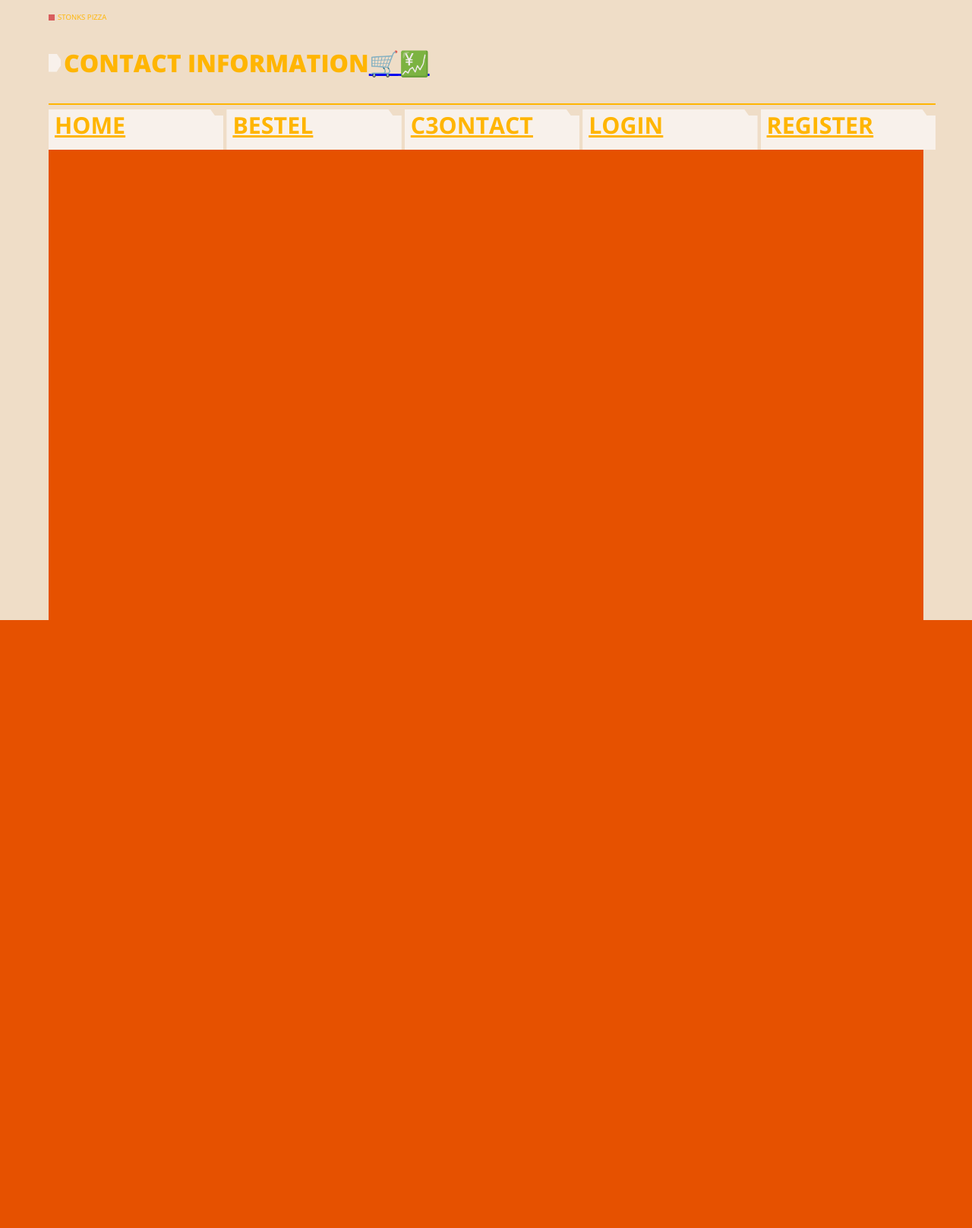
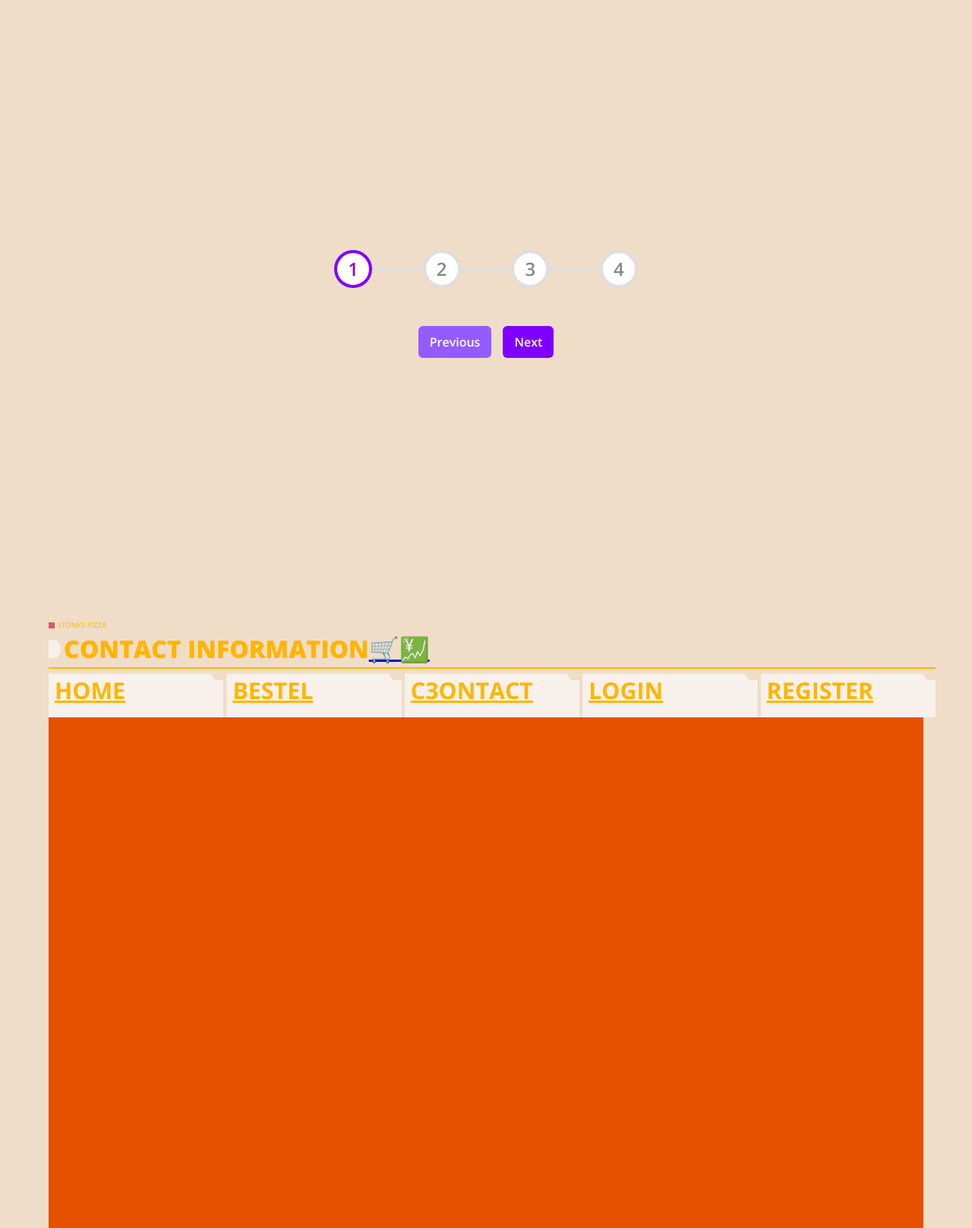
Before and after one commit to AnatomyKing/NEL-Pizzeria, a Laravel app: page /status in a window 1280 px wide. Shown: the whole page at 76% size. Before the commit the page ends 816 px from the top, so only its background shows below. Run offline with Laravel 12, Linux system fonts and the light colour scheme.

Commit message:
progressbar
progressbar

```diff
--- a/laravel/NELpizza/public/css/status.css
+++ b/laravel/NELpizza/public/css/status.css
@@ -0,0 +1,121 @@
+:root {
+    font-family: ui-sans-serif, system-ui, sans-serif, "Apple Color Emoji",
+      "Segoe UI Emoji", "Segoe UI Symbol";
+    line-height: 1.5;
+    font-weight: 400;
+
+    font-synthesis: none;
+    text-rendering: optimizeLegibility;
+    -webkit-font-smoothing: antialiased;
+    -moz-osx-font-smoothing: grayscale;
+
+    --primary: hsl(270, 100%, 50%);
+    --white: #fff;
+    --black: #000;
+    --darker: color-mix(in oklab, var(--primary), var(--black, #000) 15%);
+    --lighter: color-mix(in oklab, var(--primary), var(--white, #fff) 20%);
+  }
+
+  :is(*, *::before, *::after) {
+    margin: 0;
+    padding: 0;
+    box-sizing: border-box;
+  }
+
+  .main-wrapper {
+    height: 100dvh;
+    display: grid;
+    place-items: center;
+  }
+
+  .steps-wrapper {
+    max-width: 400px;
+    width: 100%;
+    // background: lightgray;
+
+    .steps {
+      width: 100%;
+      display: flex;
+      align-items: center;
+      justify-content: space-between;
+      position: relative;
+
+      .step {
+        width: 50px;
+        height: 50px;
+        display: flex;
+        align-items: center;
+        justify-content: center;
+        border: 4px solid rgb(222, 222, 222);
+        border-radius: 50%;
+
+        color: rgb(135, 135, 135);
+        background: rgb(255, 255, 255);
+        font-size: 24px;
+        font-weight: 600;
+
+        transition: 200ms ease;
+        transition-delay: 0ms;
+
+        &.active {
+          color: var(--primary);
+          border-color: var(--primary);
+          transition-delay: 100ms;
+        }
+      }
+
+      .progress-bar {
+        position: absolute;
+        width: 100%;
+        height: 4px;
+        background: rgb(222, 222, 222);
+        z-index: -1;
+
+        .progress {
+          position: absolute;
+          // width: 20%;
+          height: 100%;
+          background: var(--primary);
+          transition: 300ms ease;
+        }
+      }
+    }
+
+    .buttons {
+      margin-block-start: 50px;
+      display: flex;
+      align-items: center;
+      justify-content: center;
+      gap: 15px;
+
+      .btn {
+        display: flex;
+        align-items: center;
+        justify-content: center;
+        padding: 10px 15px;
+        font-family: inherit;
+        font-size: 1rem;
+        font-weight: 600;
+        border-radius: 6px;
+        border: none;
+        background: var(--primary);
+        color: var(--white);
+        cursor: pointer;
+        transition: 200ms linear;
+
+        &:active {
+          scale: 0.9;
+        }
+
+        &:hover:not(&:disabled) {
+          background: var(--darker);
+        }
+
+        &:disabled {
+          cursor: not-allowed;
+          background: var(--lighter);
+          pointer-events: none;
+        }
+      }
+    }
+}
--- /dev/null
+++ b/laravel/NELpizza/public/js/status.js
@@ -0,0 +1,34 @@
+// DOM elements
+const steps = document.querySelectorAll(".step"),
+  progress = document.querySelector(".progress-bar .progress"),
+  buttons = document.querySelectorAll(".buttons .btn");
+
+let currentStep = 1;
+
+// Update the current step and DOM
+const updateSteps = (e) => {
+  // Update the current step based on the btn clicked
+
+  currentStep = e.target.id === "btn-next" ? ++currentStep : --currentStep;
+  // loop through steps and toggle 'active' class based on index and current-step
+  steps.forEach((step, index) => {
+    step.classList[`${index < currentStep ? "add" : "remove"}`]("active");
+  });
+
+  // Update progress width based on current step
+  progress.style.width = `${((currentStep - 1) / (steps.length - 1)) * 100}%`;
+
+  // Check last/first step and add 'disabled' attribute
+  if (currentStep === steps.length) {
+    buttons[1].disabled = true;
+  } else if (currentStep === 1) {
+    buttons[0].disabled = true;
+  } else {
+    buttons.forEach((btn) => (btn.disabled = false));
+  }
+};
+
+// Add click listeners to all buttons
+buttons.forEach((button) => {
+  button.addEventListener("click", updateSteps);
+});
--- a/laravel/NELpizza/resources/views/status.blade.php
+++ b/laravel/NELpizza/resources/views/status.blade.php
@@ -3,5 +3,24 @@
 @section('title', 'status')
 @section('refrence')
 <link rel="stylesheet" href="{{ asset('css/status.css') }}">
+<script src="{{ asset('js/status.js') }}" defer></script>
 @endsection
 @section('menu-title', 'Contact Information')
+
+<main class="main-wrapper">
+  <div class="steps-wrapper">
+    <div class="steps">
+      <span class="step active">1</span>
+      <span class="step">2</span>
+      <span class="step">3</span>
+      <span class="step">4</span>
+      <div class="progress-bar">
+        <span class="progress"></span>
+      </div>
+    </div>
+    <div class="buttons">
+      <button class="btn btn-prev" id="btn-prev" disabled>Previous</button>
+      <button class="btn btn-next" id="btn-next">Next</button>
+    </div>
+  </div>
+</main>
```
